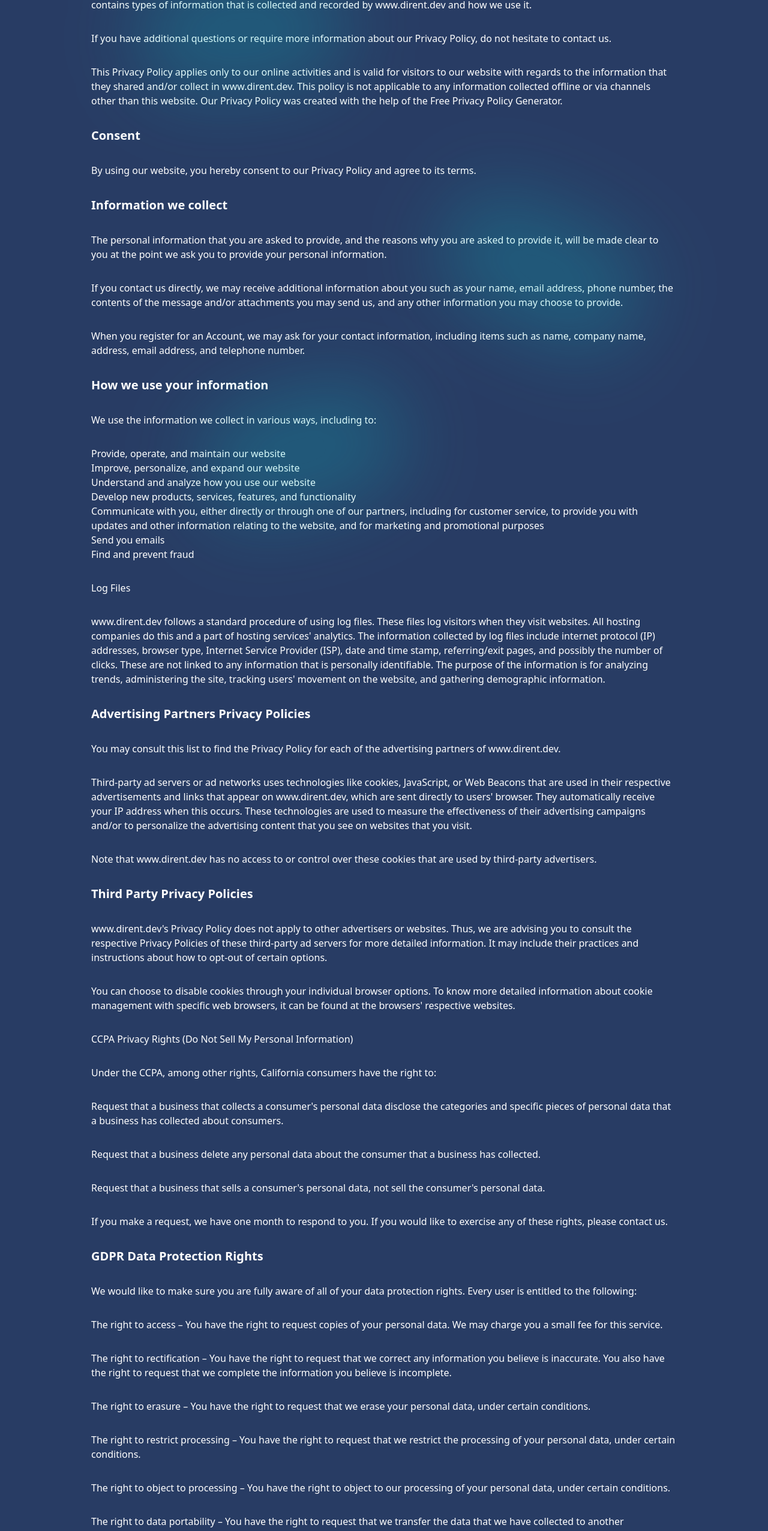
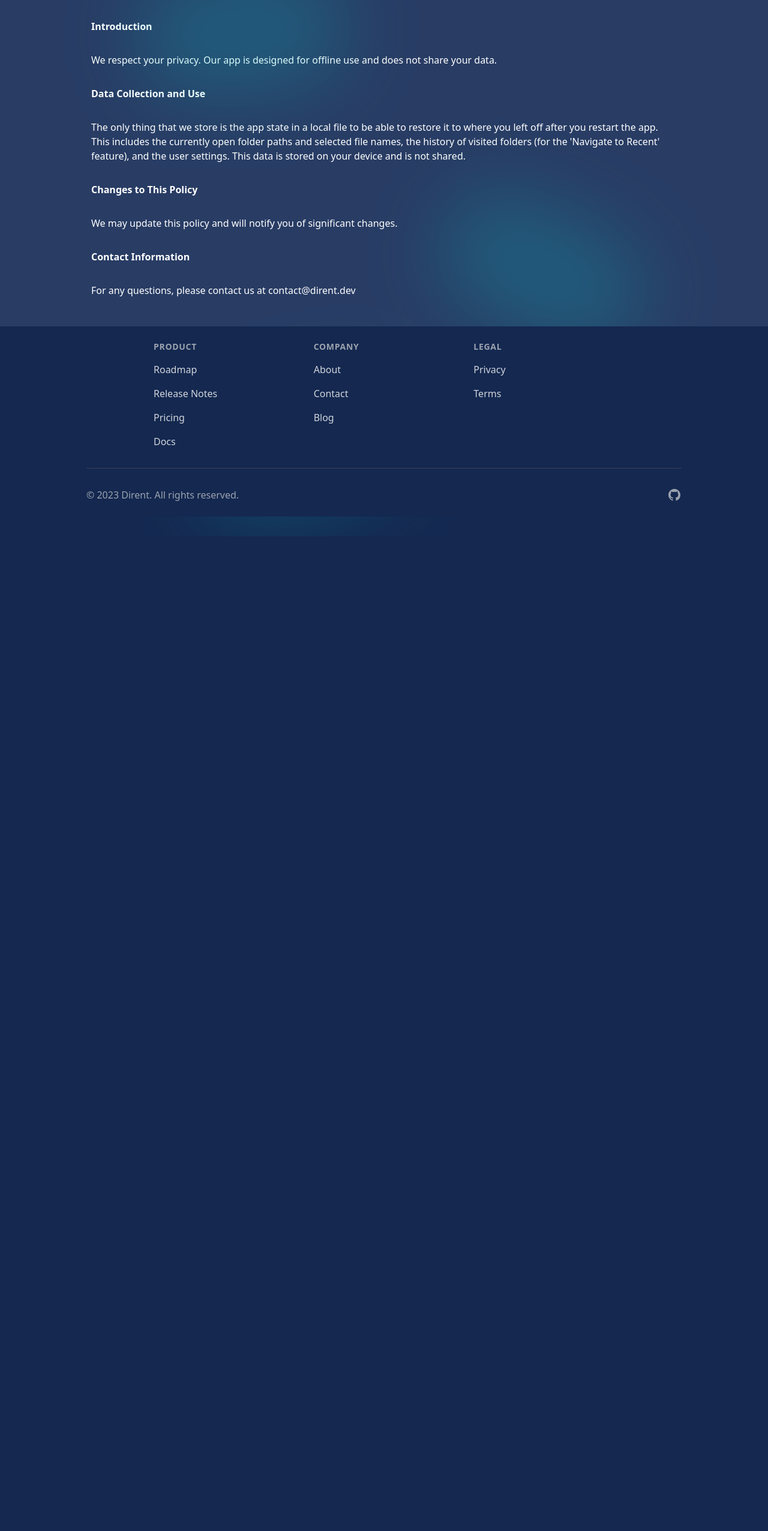
Before and after one commit to direntdev/dirent-website, a Next.js app: page /privacy in a window 1280 px wide. Shown: the part 212-2764 px from the top of the page at 60% size. After the commit the page ends 1106 px from the top, so only its background shows below. Built offline with nearby package versions, Linux system fonts and the light colour scheme.

Commit message:
Update privacy page

```diff
--- a/pages/privacy.tsx
+++ b/pages/privacy.tsx
@@ -12,212 +12,29 @@ const PrivacyPage: NextPage = () => {
           <BackgroundLight className="left-[200px] top-[400px] h-[200px] w-[350px] -rotate-[15deg] bg-skin-accent/20"></BackgroundLight>
         </div>
         <div className="space-y-8">
-          <h2 className="section-header">Privacy Policy</h2>
+          <h2 className="section-header">Privacy Policy for Dirent</h2>
+          <h1 className="text-xl font-bold">Effective Date: 2023-12-28</h1>
+          <h2 className="font-bold">Introduction</h2>
           <p>
-            At Dirent, accessible from www.dirent.dev, one of our main
-            priorities is the privacy of our visitors. This Privacy Policy
-            document contains types of information that is collected and
-            recorded by www.dirent.dev and how we use it.
+            We respect your privacy. Our app is designed for offline use and
+            does not share your data.
           </p>
-
+          <h2 className="font-bold">Data Collection and Use</h2>
           <p>
-            If you have additional questions or require more information about
-            our Privacy Policy, do not hesitate to contact us.
+            The only thing that we store is the app state in a local file to be
+            able to restore it to where you left off after you restart the app.
+            This includes the currently open folder paths and selected file
+            names, the history of visited folders (for the 'Navigate to Recent'
+            feature), and the user settings. This data is stored on your device
+            and is not shared.
           </p>
-
+          <h2 className="font-bold">Changes to This Policy</h2>
           <p>
-            This Privacy Policy applies only to our online activities and is
-            valid for visitors to our website with regards to the information
-            that they shared and/or collect in www.dirent.dev. This policy is
-            not applicable to any information collected offline or via channels
-            other than this website. Our Privacy Policy was created with the
-            help of the{" "}
-            <a href="https://www.privacypolicygenerator.info">
-              Free Privacy Policy Generator
-            </a>
-            .
+            We may update this policy and will notify you of significant
+            changes.
           </p>
-
-          <h2 className="text-xl font-bold">Consent</h2>
-          <p>
-            By using our website, you hereby consent to our Privacy Policy and
-            agree to its terms.
-          </p>
-
-          <h2 className="text-xl font-bold">Information we collect</h2>
-          <p>
-            The personal information that you are asked to provide, and the
-            reasons why you are asked to provide it, will be made clear to you
-            at the point we ask you to provide your personal information.
-          </p>
-          <p>
-            If you contact us directly, we may receive additional information
-            about you such as your name, email address, phone number, the
-            contents of the message and/or attachments you may send us, and any
-            other information you may choose to provide.
-          </p>
-          <p>
-            When you register for an Account, we may ask for your contact
-            information, including items such as name, company name, address,
-            email address, and telephone number.
-          </p>
-
-          <h2 className="text-xl font-bold">How we use your information</h2>
-
-          <p>
-            We use the information we collect in various ways, including to:
-          </p>
-
-          <ul>
-            <li>Provide, operate, and maintain our website</li>
-            <li>Improve, personalize, and expand our website</li>
-            <li>Understand and analyze how you use our website</li>
-            <li>Develop new products, services, features, and functionality</li>
-            <li>
-              Communicate with you, either directly or through one of our
-              partners, including for customer service, to provide you with
-              updates and other information relating to the website, and for
-              marketing and promotional purposes
-            </li>
-            <li>Send you emails</li>
-            <li>Find and prevent fraud</li>
-          </ul>
-
-          <h2>Log Files</h2>
-
-          <p>
-            www.dirent.dev follows a standard procedure of using log files.
-            These files log visitors when they visit websites. All hosting
-            companies do this and a part of hosting services&apos; analytics.
-            The information collected by log files include internet protocol
-            (IP) addresses, browser type, Internet Service Provider (ISP), date
-            and time stamp, referring/exit pages, and possibly the number of
-            clicks. These are not linked to any information that is personally
-            identifiable. The purpose of the information is for analyzing
-            trends, administering the site, tracking users&apos; movement on the
-            website, and gathering demographic information.
-          </p>
-
-          <h2 className="text-xl font-bold">
-            Advertising Partners Privacy Policies
-          </h2>
-
-          <p>
-            You may consult this list to find the Privacy Policy for each of the
-            advertising partners of www.dirent.dev.
-          </p>
-
-          <p>
-            Third-party ad servers or ad networks uses technologies like
-            cookies, JavaScript, or Web Beacons that are used in their
-            respective advertisements and links that appear on www.dirent.dev,
-            which are sent directly to users&apos; browser. They automatically
-            receive your IP address when this occurs. These technologies are
-            used to measure the effectiveness of their advertising campaigns
-            and/or to personalize the advertising content that you see on
-            websites that you visit.
-          </p>
-
-          <p>
-            Note that www.dirent.dev has no access to or control over these
-            cookies that are used by third-party advertisers.
-          </p>
-
-          <h2 className="text-xl font-bold">Third Party Privacy Policies</h2>
-
-          <p>
-            www.dirent.dev&apos;s Privacy Policy does not apply to other
-            advertisers or websites. Thus, we are advising you to consult the
-            respective Privacy Policies of these third-party ad servers for more
-            detailed information. It may include their practices and
-            instructions about how to opt-out of certain options.{" "}
-          </p>
-
-          <p>
-            You can choose to disable cookies through your individual browser
-            options. To know more detailed information about cookie management
-            with specific web browsers, it can be found at the browsers&apos;
-            respective websites.
-          </p>
-
-          <h2>CCPA Privacy Rights (Do Not Sell My Personal Information)</h2>
-
-          <p>
-            Under the CCPA, among other rights, California consumers have the
-            right to:
-          </p>
-          <p>
-            Request that a business that collects a consumer&apos;s personal
-            data disclose the categories and specific pieces of personal data
-            that a business has collected about consumers.
-          </p>
-          <p>
-            Request that a business delete any personal data about the consumer
-            that a business has collected.
-          </p>
-          <p>
-            Request that a business that sells a consumer&apos;s personal data,
-            not sell the consumer&apos;s personal data.
-          </p>
-          <p>
-            If you make a request, we have one month to respond to you. If you
-            would like to exercise any of these rights, please contact us.
-          </p>
-
-          <h2 className="text-xl font-bold">GDPR Data Protection Rights</h2>
-
-          <p>
-            We would like to make sure you are fully aware of all of your data
-            protection rights. Every user is entitled to the following:
-          </p>
-          <p>
-            The right to access – You have the right to request copies of your
-            personal data. We may charge you a small fee for this service.
-          </p>
-          <p>
-            The right to rectification – You have the right to request that we
-            correct any information you believe is inaccurate. You also have the
-            right to request that we complete the information you believe is
-            incomplete.
-          </p>
-          <p>
-            The right to erasure – You have the right to request that we erase
-            your personal data, under certain conditions.
-          </p>
-          <p>
-            The right to restrict processing – You have the right to request
-            that we restrict the processing of your personal data, under certain
-            conditions.
-          </p>
-          <p>
-            The right to object to processing – You have the right to object to
-            our processing of your personal data, under certain conditions.
-          </p>
-          <p>
-            The right to data portability – You have the right to request that
-            we transfer the data that we have collected to another organization,
-            or directly to you, under certain conditions.
-          </p>
-          <p>
-            If you make a request, we have one month to respond to you. If you
-            would like to exercise any of these rights, please contact us.
-          </p>
-
-          <h2 className="text-xl font-bold">Children&apos;s Information</h2>
-
-          <p>
-            Another part of our priority is adding protection for children while
-            using the internet. We encourage parents and guardians to observe,
-            participate in, and/or monitor and guide their online activity.
-          </p>
-
-          <p>
-            www.dirent.dev does not knowingly collect any Personal Identifiable
-            Information from children under the age of 13. If you think that
-            your child provided this kind of information on our website, we
-            strongly encourage you to contact us immediately and we will do our
-            best efforts to promptly remove such information from our records.
-          </p>
+          <h2 className="font-bold"> Contact Information</h2>
+          <p>For any questions, please contact us at contact@dirent.dev</p>
         </div>
       </div>
     </Layout>
```
